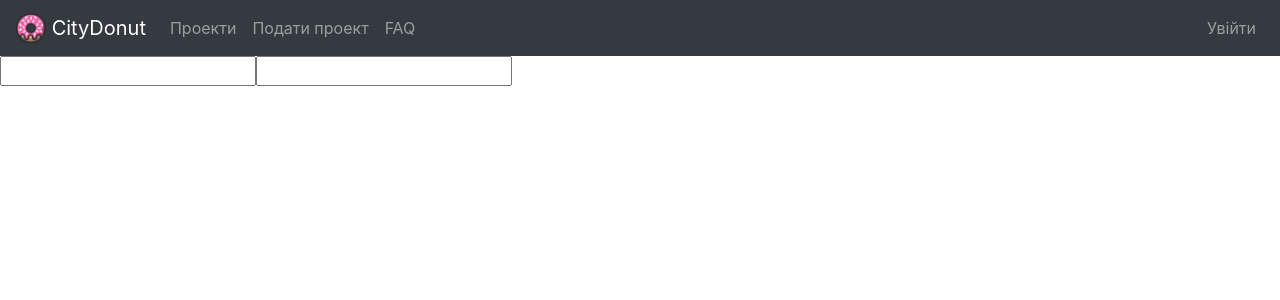
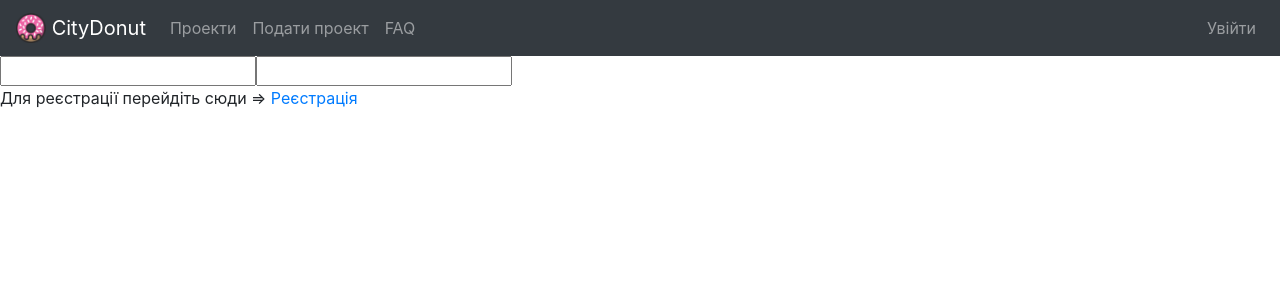
Before and after one commit to Lv-442-Java/CityDonutClient, a React (Create React App) app in the folder citydonutclient/: page /login in a window 1280 px wide. Shown: the top 300 px of the page. Built offline with nearby package versions, Linux system fonts and the light colour scheme.

Commit message:
add link for registration

```diff
--- a/citydonutclient/src/component/login/login.js
+++ b/citydonutclient/src/component/login/login.js
@@ -11,11 +11,11 @@ export class Login extends React.Component {
     };
 
     setEmail = (email) => {
-        this.setState({ email: email.target.value });
+        this.setState({email: email.target.value});
     };
 
     setPassword = (pass) => {
-        this.setState({ pass: pass.target.value });
+        this.setState({pass: pass.target.value});
     };
 
     isVisible = () => this.state.pass !== undefined && this.state.email !== undefined
@@ -24,10 +24,16 @@ export class Login extends React.Component {
     render() {
         return (
             <div>
-                <input type="email" onChange={this.setEmail} />
-                <input type="password" onChange={this.setPassword} />
-                {this.isVisible() && <input type="button" value="submit" onClick={this.ShowAlert} />}
+                <input type="email" onChange={this.setEmail}/>
+                <input type="password" onChange={this.setPassword}/>
+                {this.isVisible() && <input type="button" value="submit" onClick={this.ShowAlert}/>}
+                <div>
+                    <p> Для реєстрації перейдіть сюди => <a href="http://localhost:3000/registration" target="ddd">Реєстрація</a></p>
+                </div>
+
+
             </div>
-        );
+
+    );
     }
-}
+    }
```
